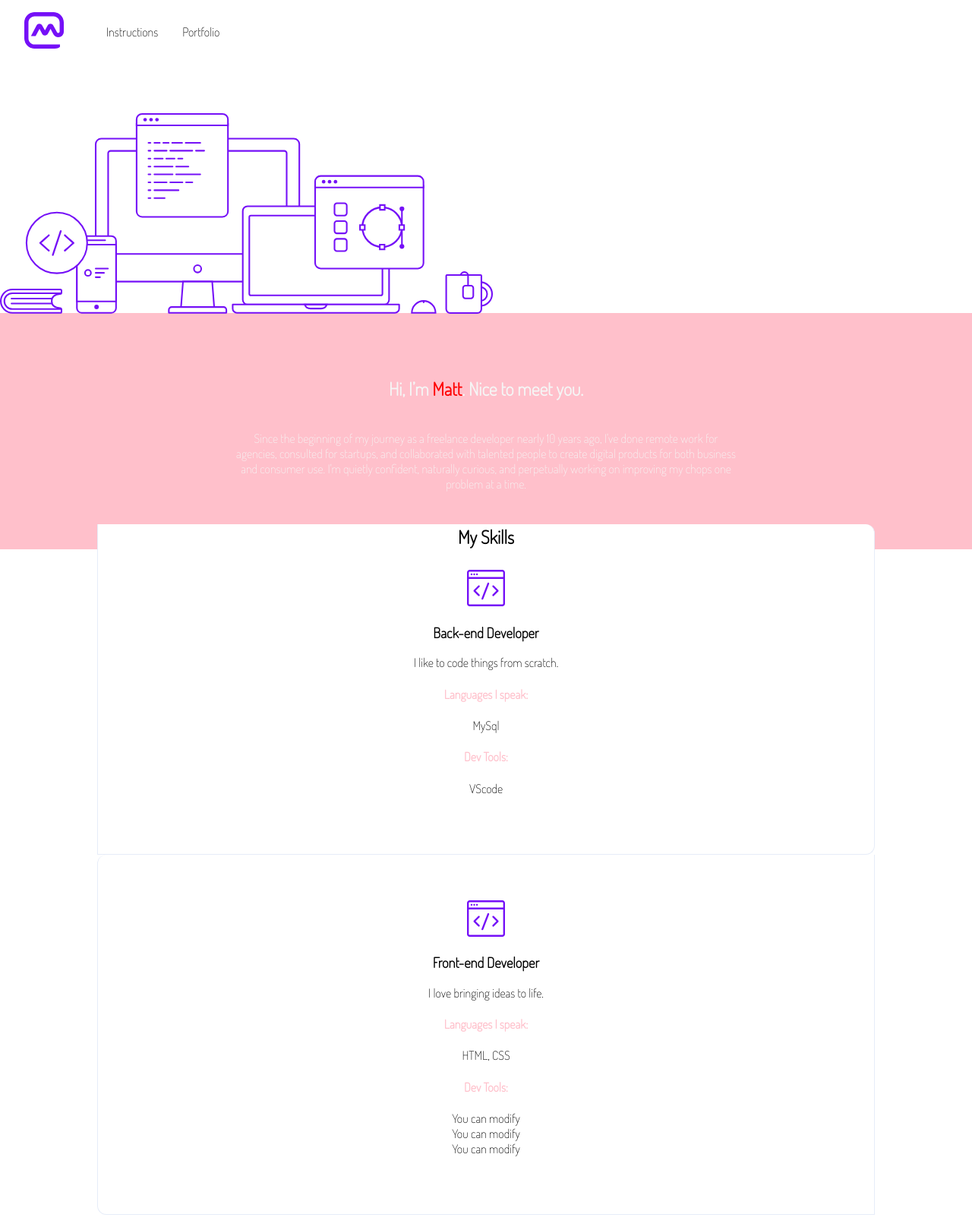
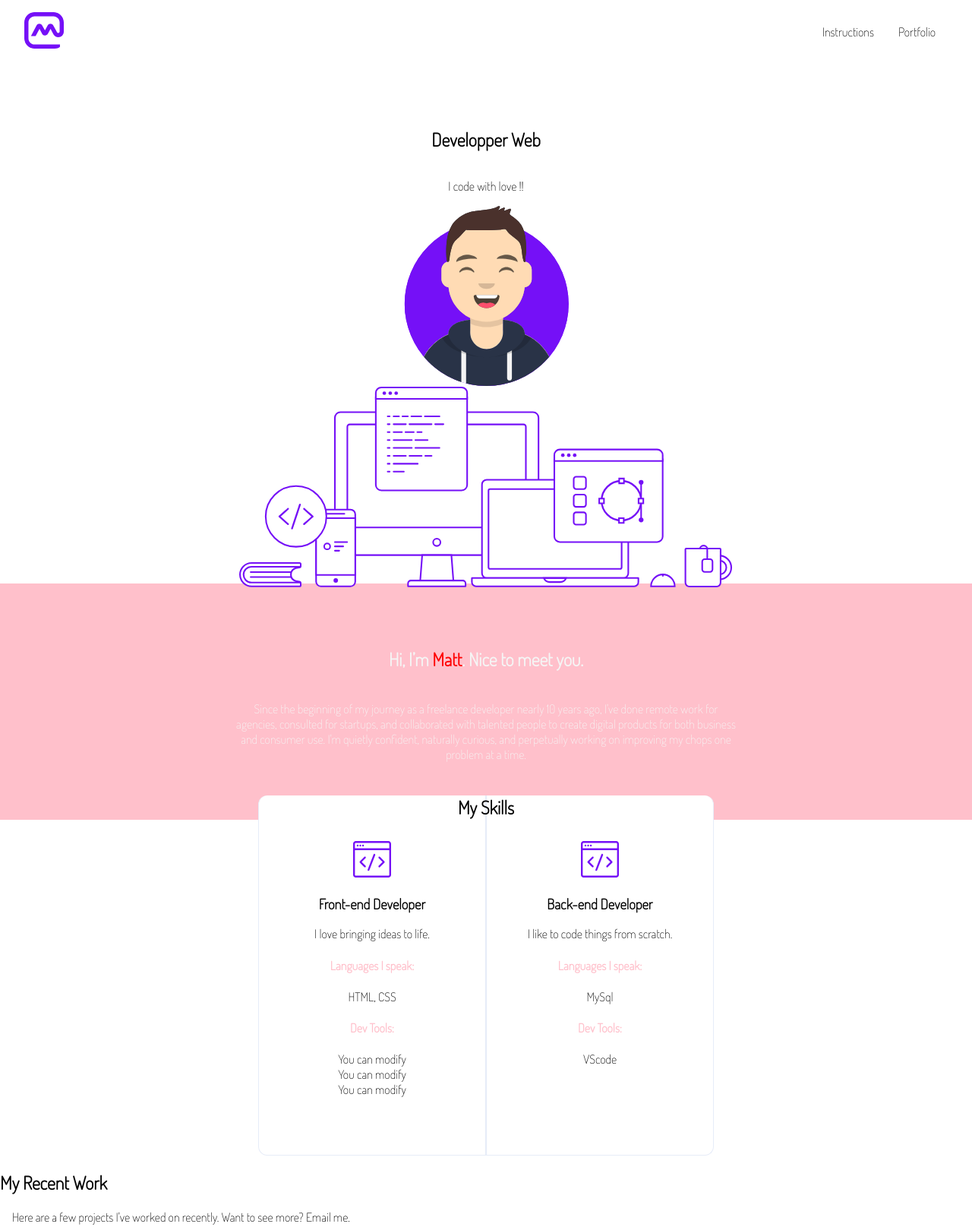
Before and after one commit to WildCodeSchool-2024-02/JS-RemoteFR-Code-Of-War-checkpoint-1, a website: page site/portfolio.html in a window 1280 px wide. Shown: the top 1615 px of the page at 76% size. Drawn offline with Linux system fonts and the light colour scheme.

Commit message:
finish CSS [1 : 1, 2, 3, 4, 5, 6] et [2 : 1]

```diff
--- a/site/css/portfolio.css
+++ b/site/css/portfolio.css
@@ -60,6 +60,7 @@ p {
 .skills--title {
   margin: calc(var(--gutter) * -2) 0;
   text-align: var(--textAlign);
+
 }
 
 .column {
@@ -108,3 +109,55 @@ p {
 .purple-text {
   color: var(--purple);
 }
+
+.disabled {
+  opacity:calc(50%);
+}
+
+@media  screen and (min-width: 700px) {
+
+  .nav {
+    display: flex;
+    justify-content: space-between;
+  }
+
+  .desktop {
+    display:flex;
+    flex-direction: column;
+    align-items: center;
+  }
+
+  .skills--title {
+    position: absolute;
+    width: 100%;
+  }
+
+  .skills {
+    display: flex;
+    justify-content: center;
+    flex-direction: row-reverse;
+  }
+
+  .column {
+    width: 50%;
+    max-width: 300px;
+  }
+
+}
+
+@media screen and (max-width: 700px) {
+
+  .imgDesktop {
+    display: none;
+  }
+
+  .skills--title {
+    position: absolute;
+    width: 100%;
+  }
+
+  .skills {
+    display: flex;
+    flex-direction: column-reverse;
+  }
+}
--- a/site/portfolio.html
+++ b/site/portfolio.html
@@ -10,7 +10,7 @@
 
   <body>
     <header>
-      <nav>
+      <nav class="nav">
         <img src="image/logo.svg" alt="logo-purple" />
         <ul class="menu">
           <li><a href="home.html">Instructions</a></li>
@@ -24,7 +24,10 @@
       <!-- You can use the avatar image on the folder image -->
       <section>
         <figure class="desktop">
-          <img src="image/desktop.svg" alt="desktop" />
+          <h1>Developper Web</h1>
+          <p>I code with love !!</p>
+          <img src="image/avatar.svg" alt="avatar of the person">
+          <img class="imgDesktop" src="image/desktop.svg" alt="desktop" />
         </figure>
       </section>
 
@@ -37,9 +40,9 @@
       </article>
 
       <!-- Bloc of list of skill front end and back end -->
+        <h2 class="skills--title">My Skills</h2>
+      <article class="skills">
 
-      <article class="skills">
-        <h2 class="skills--title">My Skills</h2>
           <section class="column">
               <img src="image/frontend.svg" alt="" />
               <h3>Back-end Developer</h3>
```
